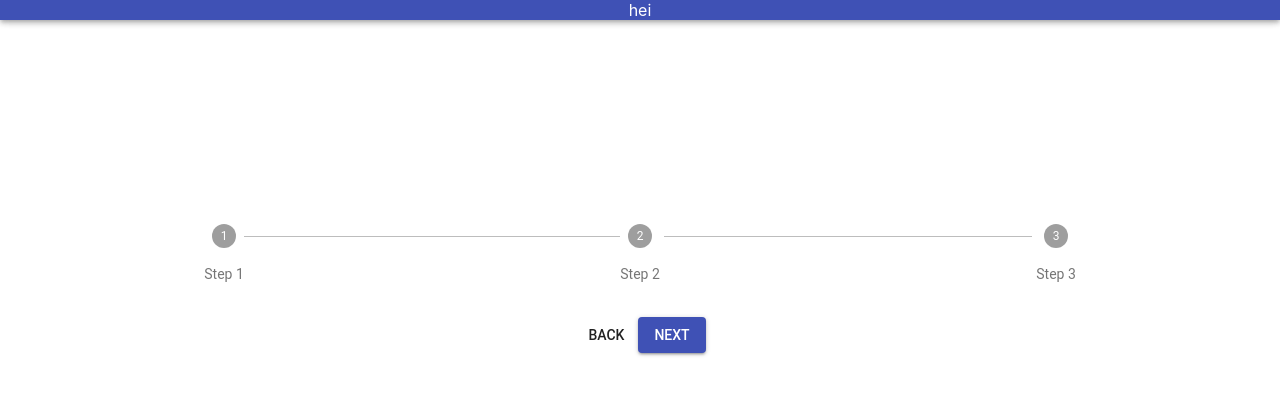
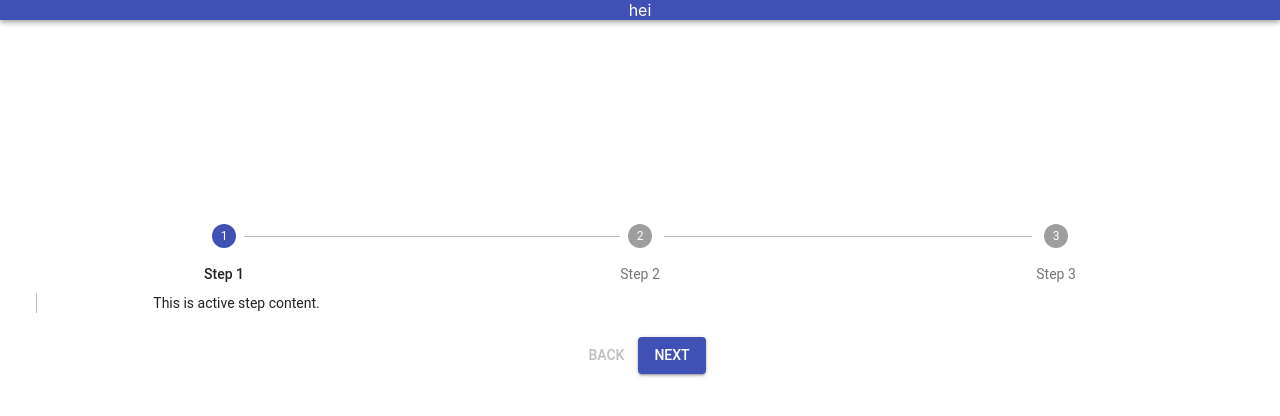
Before and after one commit to mattisaa/Mol3022, a React (Create React App) app in the folder frontend/: page / in a window 1280 px wide. Shown: the top 416 px of the page. Built offline with nearby package versions, Linux system fonts and the light colour scheme; no server answers.

Commit message:
Fix activeSteps

```diff
--- a/frontend/src/Dashboard.jsx
+++ b/frontend/src/Dashboard.jsx
@@ -55,7 +55,7 @@ export default class Dashboard extends React.Component {
 
     render () {
 
-        const activeStep = this.state;
+        const { activeStep } = this.state;
         const steps = this.getSteps();
         console.log(steps);
         console.log(activeStep);
```
